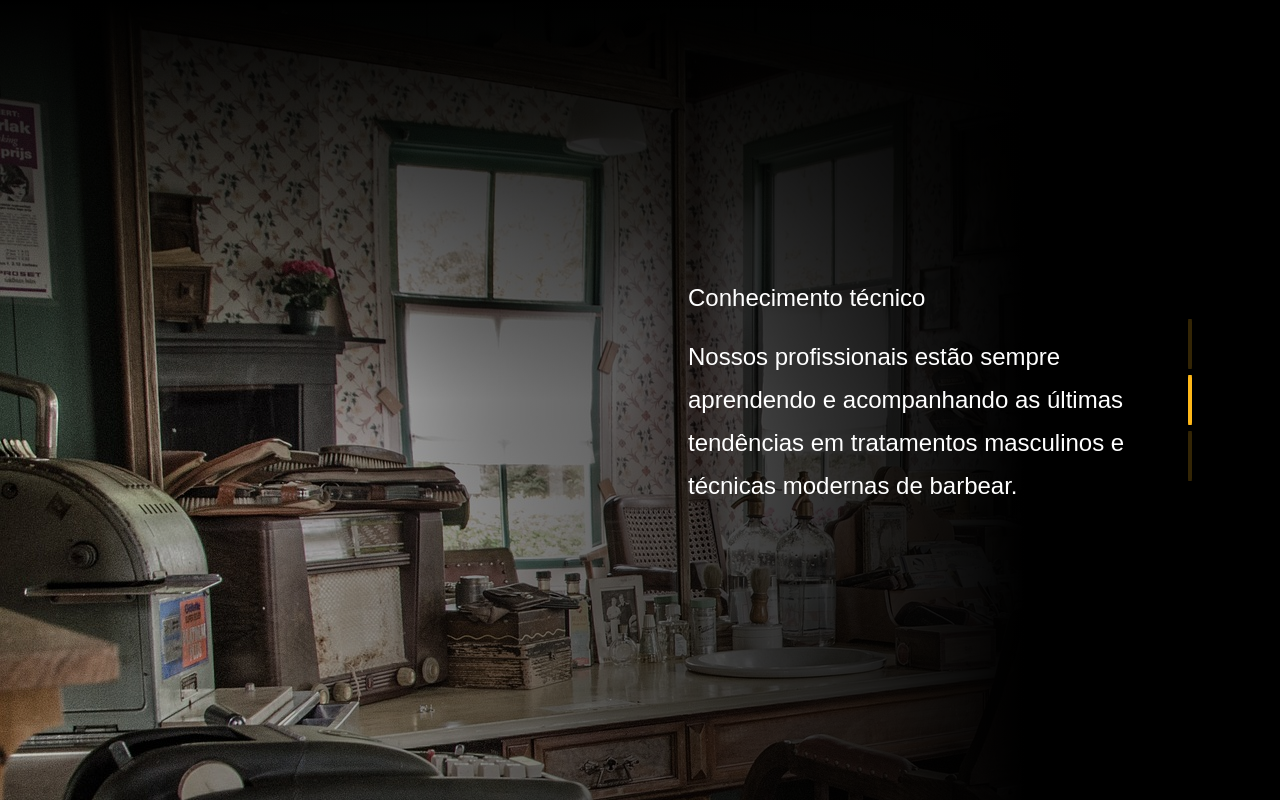
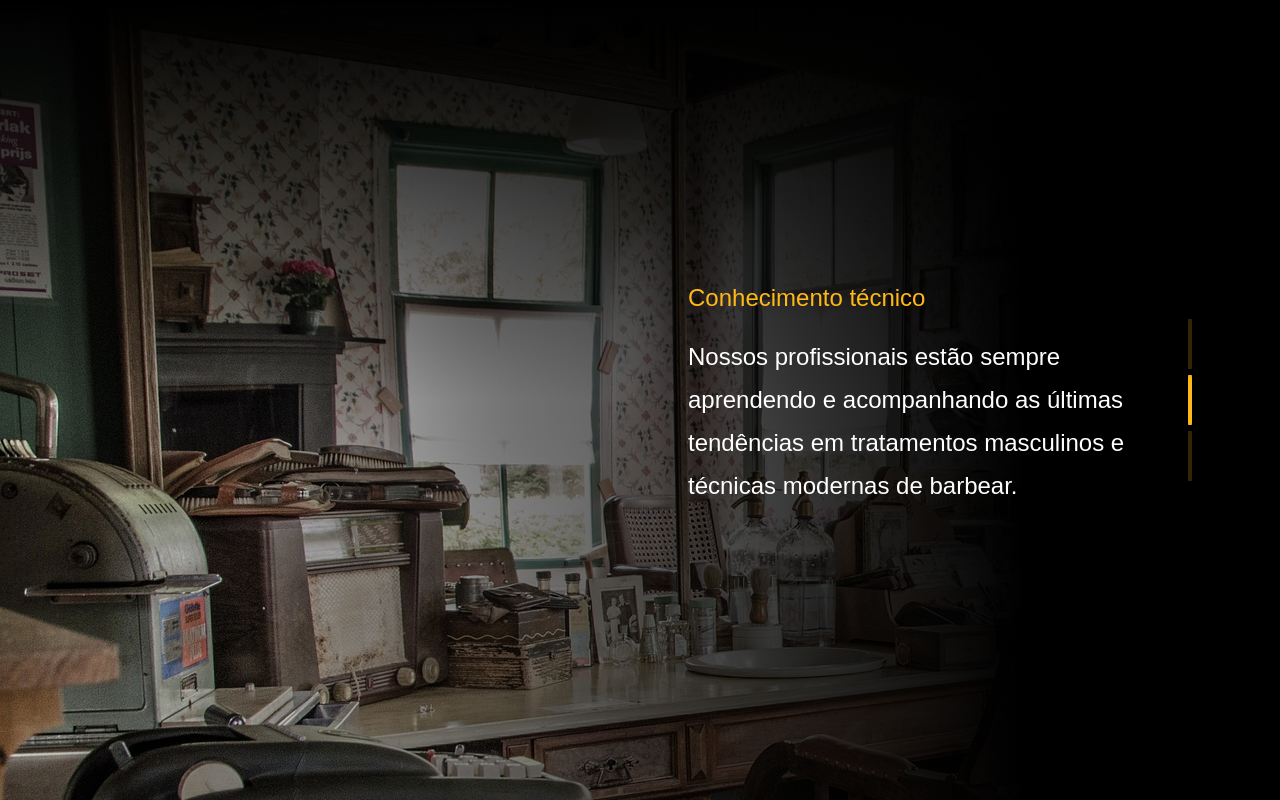
Before and after one commit to sgottera98/barbearia-kennedy, a React (Vite) app: page / in a window 1280 px wide. Shown: the part 2090-2890 px from the top of the page. Built offline with nearby package versions, Linux system fonts and the light colour scheme.

Commit message:
[fix]title of professionals

```diff
--- a/src/ui/partials/Professionals.jsx
+++ b/src/ui/partials/Professionals.jsx
@@ -19,19 +19,19 @@ const Professionals = () => {
                     >
                         <SwiperSlide className='text-white flex flex items-center justify-center'>
                             <div className='max-w-md mx-4 flex flex-col justify-center items-center text-start'>
-                                <p className='w-full'>Temos os melhores</p>
+                                <p className='w-full text-yellow'>Temos os melhores</p>
                                 <p className='my-4'>Cada membro da nossa equipe é treinado profissionalmente e tem anos de experiência na indústria da barbearia.</p>
                             </div>
                         </SwiperSlide>
                         <SwiperSlide className='text-white flex flex items-center justify-center'>
                             <div className='max-w-md mx-4 flex flex-col justify-center items-center text-start'>
-                                <p className='w-full'>Conhecimento técnico</p>
+                                <p className='w-full text-yellow'>Conhecimento técnico</p>
                                 <p className='my-4'>Nossos profissionais estão sempre aprendendo e acompanhando as últimas tendências em tratamentos masculinos e técnicas modernas de barbear.</p>
                             </div>
                         </SwiperSlide>
                         <SwiperSlide className='text-white flex flex items-center justify-center'>
                             <div className='max-w-md mx-4 flex flex-col justify-center items-center text-start'>
-                                <p className='w-full'>Atendimento personalizado</p>
+                                <p className='w-full text-yellow'>Atendimento personalizado</p>
                                 <p className='my-4'>Trabalhamos para fornecer a cada cliente o melhor atendimento e tratamento possível. Nos preocupamos com a sua satisfação e para isso estamos sempre prontos para ouví-lo e garantir um serviço personalizado.</p>
                             </div>
                         </SwiperSlide>
```
